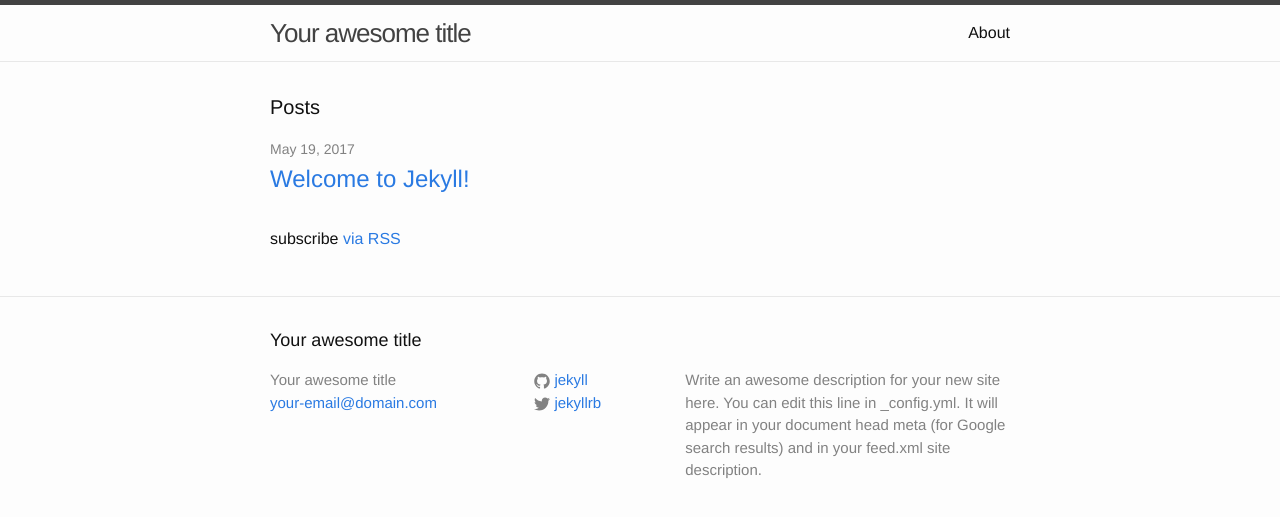
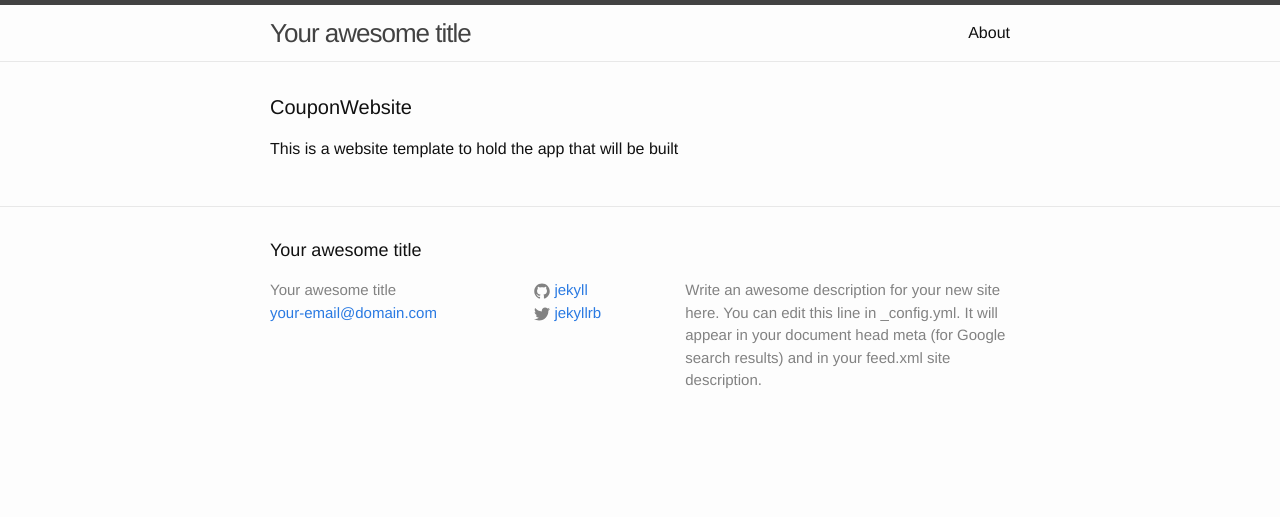
Before and after one commit to eciancio/eciancio.github.io, a Jekyll site: the page built from index.html, in a window 1280 px wide. Shown: the top 517 px of the page. Built offline with Jekyll 4.4.1, drawn with Linux system fonts in a browser that asks for light colours.

Commit message:
Update index.html

```diff
--- a/index.html
+++ b/index.html
@@ -4,20 +4,7 @@ layout: default
 
 <div class="home">
 
-  <h1 class="page-heading">Posts</h1>
-
-  <ul class="post-list">
-    {% for post in site.posts %}
-      <li>
-        <span class="post-meta">{{ post.date | date: "%b %-d, %Y" }}</span>
-
-        <h2>
-          <a class="post-link" href="{{ post.url | prepend: site.baseurl }}">{{ post.title }}</a>
-        </h2>
-      </li>
-    {% endfor %}
-  </ul>
-
-  <p class="rss-subscribe">subscribe <a href="{{ "/feed.xml" | prepend: site.baseurl }}">via RSS</a></p>
+  <h1 class="page-heading">CouponWebsite</h1>
+  <p>This is a website template to hold the app that will be built<p>
 
 </div>
```
